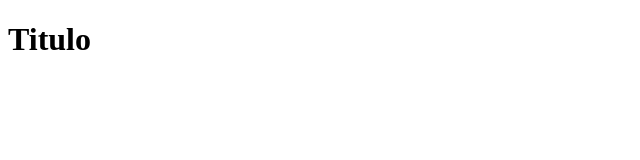
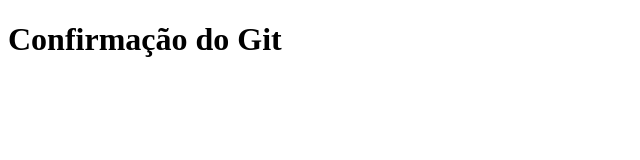
Before and after one commit to AlexDSander/git_kenzie_aula, a plain HTML site: page index.html in a window 1280 px wide. Shown: the whole page, without its empty margins (0-640 px from the left). Drawn offline with Linux system fonts and the light colour scheme.

Commit message:
Alteração da tag H1

```diff
--- a/index.html
+++ b/index.html
@@ -7,6 +7,6 @@
     <title>Projeto Git</title>
 </head>
 <body>
-    <h1>Titulo</h1>
+    <h1>Confirmação do Git</h1>
 </body>
 </html>
```
